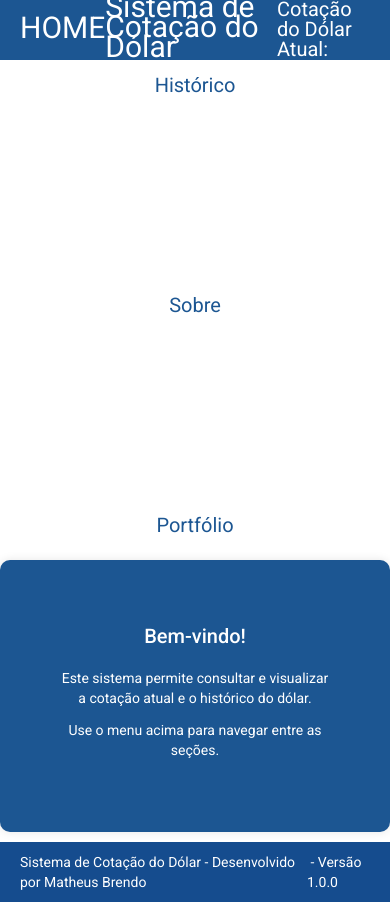
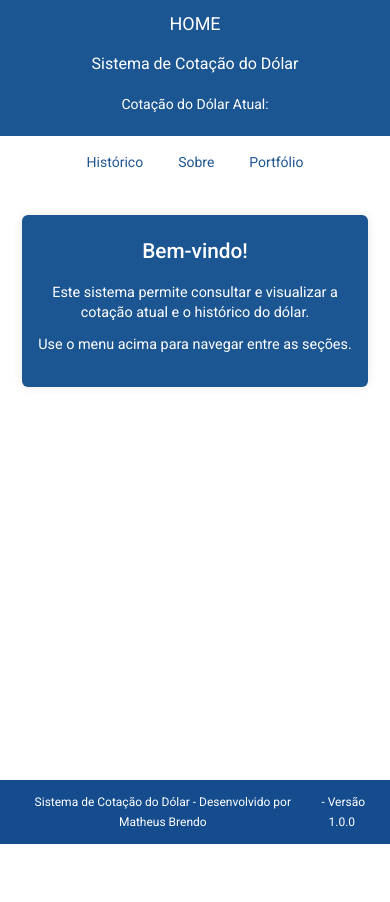
Before and after one commit to matheusbrendoo/CotacaoDolar, an Angular app: page /home in a window 390 px wide. After the commit the page ends 844 px from the top, so only its background shows below. Built offline with nearby package versions, Linux system fonts and the light colour scheme; no server answers.

Commit message:
Adapta para celular tbm

```diff
--- a/src/app/components/header/header.component.css
+++ b/src/app/components/header/header.component.css
@@ -1,3 +1,4 @@
+/* header.component.css */
 header {
     background-color: #1c5692;
     top: 0;
@@ -15,17 +16,55 @@ header {
 .logo p {
     font-size: 30px;
     margin-top: 8px;
-
-
 }
 
 .name {
     font-size: 30px;
     margin-top: 5px;
-
 }
 
 .dolaratual {
     font-size: 20px;
     margin-top: 10px;
 }
+
+/* Mobile */
+@media screen and (max-width: 768px) {
+    header {
+        height: auto;
+        min-height: 60px;
+        flex-direction: column;
+        padding: 10px 15px;
+        gap: 8px;
+    }
+
+    .logo p {
+        font-size: 22px;
+        margin-top: 4px;
+    }
+
+    .name {
+        font-size: 20px;
+        margin-top: 0;
+    }
+
+    .dolaratual {
+        font-size: 16px;
+        margin-top: 0;
+    }
+}
+
+/* Mobile pequeno */
+@media screen and (max-width: 480px) {
+    .logo p {
+        font-size: 18px;
+    }
+
+    .name {
+        font-size: 16px;
+    }
+
+    .dolaratual {
+        font-size: 14px;
+    }
+}
--- a/src/app/components/historico/historico.component.css
+++ b/src/app/components/historico/historico.component.css
@@ -1,8 +1,9 @@
+/* historico.component.css */
 .formulario {
-  display: flex;
-  justify-content: center;
-  align-items: center;
-  width: 100%;
+    display: flex;
+    justify-content: center;
+    align-items: center;
+    width: 100%;
 }
 
 h1 {
@@ -16,14 +17,16 @@ h1 {
     display: flex;
     justify-content: space-between;
     align-items: flex-start;
-
+    padding: 15px;
+    box-sizing: border-box;
 }
 
 .buscarPorPeriodo h1 {
     text-align: left;
 }
 
-.buscarPorPeriodo label, button {
+.buscarPorPeriodo label,
+.buscarPorPeriodo button {
     margin-left: 20px;
     margin-top: 10px;
     margin-bottom: 10px;
@@ -34,15 +37,14 @@ h1 {
 }
 
 .teste p {
-    text-align:right;
+    text-align: right;
     color: white;
     font-size: 30px;
     margin-right: 20px;
     margin-top: 10px;
-
 }
 
-.errorAlert{
+.errorAlert {
     text-align: center;
     color: red;
 }
@@ -70,3 +72,96 @@ li span {
     margin-right: 10%;
     margin-left: 5%;
 }
+
+/* Tablet */
+@media screen and (max-width: 1024px) {
+    ul {
+        margin-left: 10%;
+        margin-right: 10%;
+    }
+
+    .teste p {
+        font-size: 24px;
+        margin-right: 15px;
+    }
+}
+
+/* Mobile */
+@media screen and (max-width: 768px) {
+    .buscarPorPeriodo {
+        flex-direction: column;
+        align-items: stretch;
+        padding: 10px;
+    }
+
+    .buscarPorPeriodo h1 {
+        font-size: 1.5rem;
+        text-align: center;
+        margin: 10px 0;
+    }
+
+    .buscarPorPeriodo label,
+    .buscarPorPeriodo button {
+        margin-left: 10px;
+        margin-right: 10px;
+        margin-top: 8px;
+        margin-bottom: 8px;
+        width: calc(100% - 20px);
+    }
+
+    .buscarPorPeriodo button {
+        padding: 10px;
+        font-size: 16px;
+    }
+
+    .teste p {
+        text-align: center;
+        font-size: 20px;
+        margin: 10px;
+    }
+
+    ul {
+        margin-left: 5%;
+        margin-right: 5%;
+    }
+
+    li {
+        padding: 10px;
+        border-radius: 15px;
+    }
+
+    li span {
+        font-size: 16px;
+        margin-right: 5%;
+        margin-left: 3%;
+        display: block;
+        margin-bottom: 5px;
+    }
+}
+
+/* Mobile pequeno */
+@media screen and (max-width: 480px) {
+    .buscarPorPeriodo h1 {
+        font-size: 1.3rem;
+    }
+
+    .buscarPorPeriodo label,
+    .buscarPorPeriodo button {
+        margin-left: 5px;
+        margin-right: 5px;
+        width: calc(100% - 10px);
+    }
+
+    .teste p {
+        font-size: 18px;
+    }
+
+    ul {
+        margin-left: 2%;
+        margin-right: 2%;
+    }
+
+    li span {
+        font-size: 14px;
+    }
+}
--- a/src/app/components/historicolist/historico-list.component.css
+++ b/src/app/components/historicolist/historico-list.component.css
@@ -1,3 +1,4 @@
+/* historico-list.component.css */
 .relatorio-container {
     background: #fff;
     border: 1px solid #ddd;
@@ -5,6 +6,8 @@
     padding: 20px;
     margin-top: 30px;
     box-shadow: 0 0 10px rgba(0,0,0,0.05);
+    box-sizing: border-box;
+    overflow-x: auto;
 }
 
 .relatorio-header,
@@ -20,6 +23,7 @@
 .relatorio-tabela {
     width: 100%;
     border-collapse: collapse;
+    min-width: 500px; /* Garante scroll horizontal em telas pequenas */
 }
 
 .relatorio-tabela th,
@@ -37,3 +41,86 @@
     font-size: 12px;
     color: #666;
 }
+
+/* Tablet */
+@media screen and (max-width: 1024px) {
+    .relatorio-container {
+        padding: 15px;
+        margin-top: 20px;
+    }
+
+    .relatorio-tabela th,
+    .relatorio-tabela td {
+        padding: 8px;
+        font-size: 14px;
+    }
+}
+
+/* Mobile */
+@media screen and (max-width: 768px) {
+    .relatorio-container {
+        padding: 10px;
+        margin-top: 15px;
+        border-radius: 8px;
+        margin-left: 5px;
+        margin-right: 5px;
+    }
+
+    .relatorio-header h2 {
+        font-size: 1.3rem;
+    }
+
+    .relatorio-tabela {
+        font-size: 13px;
+    }
+
+    .relatorio-tabela th,
+    .relatorio-tabela td {
+        padding: 6px 4px;
+        font-size: 12px;
+    }
+
+    .relatorio-footer {
+        font-size: 10px;
+    }
+}
+
+/* Mobile pequeno */
+@media screen and (max-width: 480px) {
+    .relatorio-container {
+        padding: 8px;
+        margin-left: 2px;
+        margin-right: 2px;
+    }
+
+    .relatorio-header h2 {
+        font-size: 1.1rem;
+    }
+
+    .relatorio-tabela {
+        font-size: 11px;
+    }
+
+    .relatorio-tabela th,
+    .relatorio-tabela td {
+        padding: 4px 2px;
+        font-size: 10px;
+    }
+}
+
+/* Scroll suave para tabela em mobile */
+@media screen and (max-width: 768px) {
+    .relatorio-container {
+        -webkit-overflow-scrolling: touch;
+    }
+
+    /* Indica visualmente que há scroll */
+    .relatorio-container::after {
+        content: "← Deslize para ver mais →";
+        display: block;
+        text-align: center;
+        font-size: 11px;
+        color: #999;
+        margin-top: 10px;
+    }
+}
--- a/src/app/components/navbar/navbar.component.css
+++ b/src/app/components/navbar/navbar.component.css
@@ -1,3 +1,4 @@
+/* navbar.component.css */
 .navbar {
     background-color: rgb(255, 255, 255);
     color: #1c5692;
@@ -6,6 +7,7 @@
     justify-content: center;
     align-items: center;
     gap: 200px;
+    flex-wrap: wrap;
 }
 
 .navbar a {
@@ -18,9 +20,10 @@
     cursor: pointer;
     transition: all 0.3s ease;
     position: relative;
+    text-decoration: none;
 }
 
-.navbar a:hover  {
+.navbar a:hover {
     color: #e29e0c;
 }
 
@@ -31,3 +34,41 @@
 .active {
     color: #e29e0c !important;
 }
+
+/* Tablet */
+@media screen and (max-width: 1024px) {
+    .navbar {
+        gap: 100px;
+    }
+
+    .navbar a {
+        font-size: 18px;
+        padding: 0px 15px;
+    }
+}
+
+/* Mobile */
+@media screen and (max-width: 768px) {
+    .navbar {
+        gap: 30px;
+        padding: 12px 10px;
+    }
+
+    .navbar a {
+        font-size: 16px;
+        padding: 8px 12px;
+    }
+}
+
+/* Mobile pequeno */
+@media screen and (max-width: 480px) {
+    .navbar {
+        gap: 15px;
+        padding: 10px 5px;
+    }
+
+    .navbar a {
+        font-size: 14px;
+        padding: 6px 10px;
+    }
+}
--- a/src/app/pages/home/home.component.css
+++ b/src/app/pages/home/home.component.css
@@ -1,3 +1,4 @@
+/* home.component.css e sobre.component.css */
 .home-card {
     background-color: #1c5692;
     padding: 60px;
@@ -8,4 +9,55 @@
     margin: 10px auto;
     text-align: center;
     color: white;
-  }
+    box-sizing: border-box;
+}
+
+.home-card h2 {
+    text-align: center;
+}
+
+/* Tablet */
+@media screen and (max-width: 1024px) {
+    .home-card {
+        padding: 40px;
+        max-width: 90%;
+        margin-top: 40px;
+    }
+}
+
+/* Mobile */
+@media screen and (max-width: 768px) {
+    .home-card {
+        padding: 30px 20px;
+        max-width: 95%;
+        margin-top: 20px;
+        margin-left: 10px;
+        margin-right: 10px;
+        border-radius: 8px;
+    }
+
+    .home-card h2 {
+        font-size: 1.5rem;
+    }
+
+    .home-card p {
+        font-size: 0.95rem;
+    }
+}
+
+/* Mobile pequeno */
+@media screen and (max-width: 480px) {
+    .home-card {
+        padding: 20px 15px;
+        margin-top: 15px;
+        border-radius: 6px;
+    }
+
+    .home-card h2 {
+        font-size: 1.3rem;
+    }
+
+    .home-card p {
+        font-size: 0.9rem;
+    }
+}
--- a/src/styles.css
+++ b/src/styles.css
@@ -5,6 +5,7 @@
     margin: 0;
     padding: 0;
     font-family: Roboto, "Helvetica Neue", sans-serif;
+    overflow-x: hidden; /* Previne scroll horizontal */
 }
 
 /* Container principal */
@@ -13,6 +14,7 @@
     flex-direction: column;
     min-height: 100vh;
     width: 100%;
+    max-width: 100vw; /* Previne overflow */
 }
 
 /* Área de conteúdo expansível */
@@ -21,7 +23,9 @@
     display: flex;
     flex-direction: column;
     width: 100%;
-    position: relative; /* Importante para alguns casos */
+    position: relative;
+    padding: 16px; /* Espaçamento para mobile */
+    box-sizing: border-box;
 }
 
 /* Container do router-outlet */
@@ -30,6 +34,7 @@ router-outlet + * {
     display: flex;
     flex-direction: column;
     width: 100%;
+    box-sizing: border-box;
 }
 
 /* Estilos para os componentes internos */
@@ -38,13 +43,79 @@ router-outlet + * {
 .sobre-sistema {
     flex: 1;
     width: 100%;
+    box-sizing: border-box;
+    padding: 12px;
 }
 
 /* Footer fixo */
 .footer {
     background-color: #154c8e;
     color: white;
-    padding: 10px 20px;
+    padding: 16px 20px;
     width: 100%;
     flex-shrink: 0;
+    box-sizing: border-box;
+    font-size: 14px;
 }
+
+/* Media queries para desktop */
+@media screen and (min-width: 768px) {
+    .main-content {
+        padding: 24px 32px;
+    }
+
+    .buscarPorPeriodo,
+    .historico-container,
+    .sobre-sistema {
+        padding: 20px;
+    }
+
+    .footer {
+        padding: 20px 40px;
+        font-size: 16px;
+    }
+}
+
+/* Media queries para telas grandes */
+@media screen and (min-width: 1200px) {
+    .main-content {
+        padding: 32px 48px;
+    }
+}
+
+/* Media queries para mobile pequeno */
+@media screen and (max-width: 480px) {
+    .main-content {
+        padding: 12px;
+    }
+
+    .buscarPorPeriodo,
+    .historico-container,
+    .sobre-sistema {
+        padding: 8px;
+    }
+
+    .footer {
+        padding: 12px 16px;
+        font-size: 12px;
+        text-align: center;
+    }
+}
+
+/* Garantir que elementos do Material não quebrem o layout */
+mat-toolbar,
+mat-sidenav-container,
+mat-card,
+mat-form-field {
+    max-width: 100%;
+    box-sizing: border-box;
+}
+
+/* Ajustes para tabelas em mobile */
+@media screen and (max-width: 768px) {
+    table {
+        display: block;
+        overflow-x: auto;
+        -webkit-overflow-scrolling: touch;
+    }
+}
```
Lines whose indentation alone changed are shown as unchanged.
